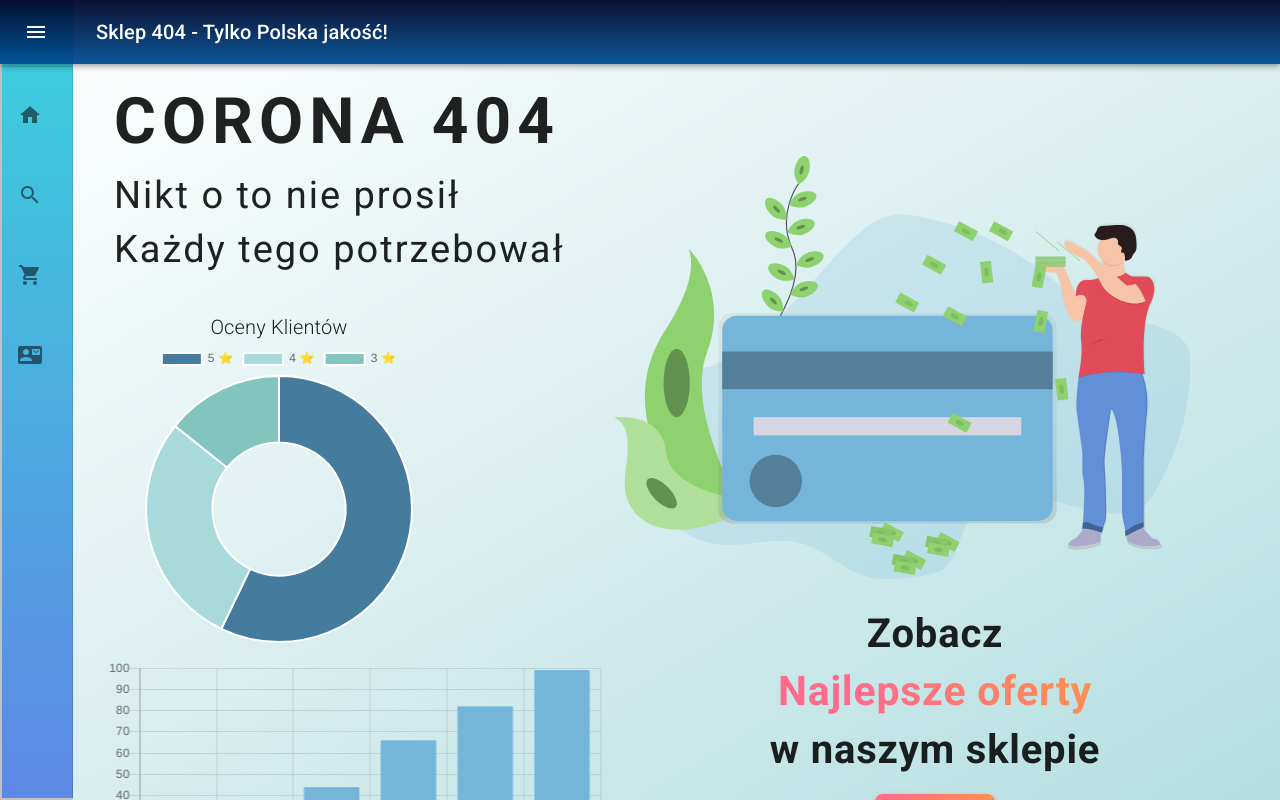
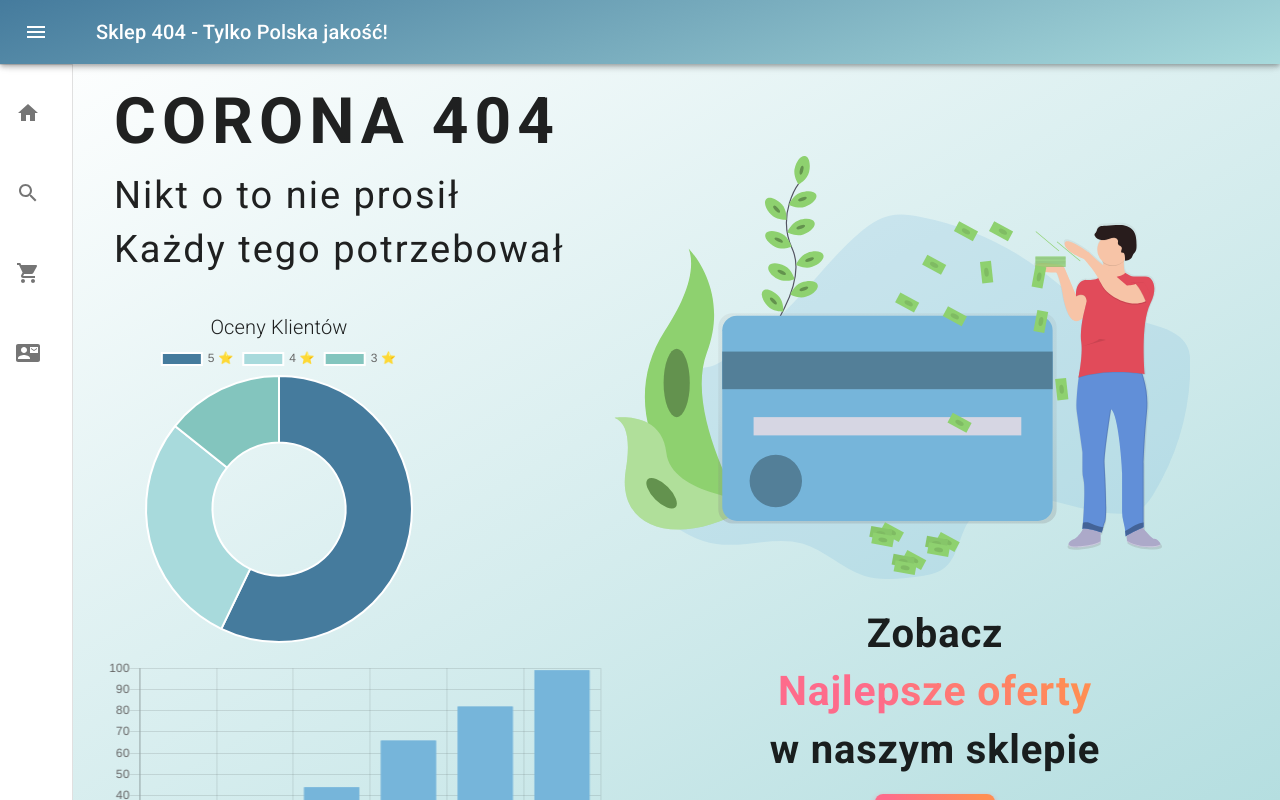
Before and after one commit to infoshareacademy/jfdzr1-corona404-app, a React (Create React App) app: page / in a window 1280 px wide. Shown: the top 800 px of the page. Built offline with nearby package versions, Linux system fonts and the light colour scheme.

Commit message:
Color change

```diff
--- a/src/navigation/navigation.css
+++ b/src/navigation/navigation.css
@@ -1,6 +1,3 @@
 .MuiDrawer-paperAnchorDockedLeft{
-    background: linear-gradient(#36d1dc ,  #5b86e5) !important ;
-    opacity: 0.98;
-    border: 2px silver solid;
-
+    background: rgb(255, 255, 255) !important;
 }
--- a/src/navigation/navigation.js
+++ b/src/navigation/navigation.js
@@ -22,12 +22,6 @@ import ContactMailIcon from '@material-ui/icons/ContactMail';
 import ShoppingCartIcon from '@material-ui/icons/ShoppingCart';
 import {Link} from 'react-router-dom'
 const drawerWidth = 220;
-
-const styles = {
-  paper: {
-    backgroundColor: "blue"
-  }
-}
 
 const useStyles = makeStyles((theme) => ({
   root: {
@@ -115,7 +109,7 @@ export default function Navigation() {
       <CssBaseline />
       <AppBar
         position="fixed"
-        style={{ background: "linear-gradient(#000428, #004e92)", color: "white", opacity: '0.95'}}
+        style={{ background: "linear-gradient(162deg, rgba(69,123,157), rgba(168,218,220))", color: "white", opacity: '1'}}
         className={clsx(classes.appBar, {
           [classes.appBarShift]: open,
         })}
```
